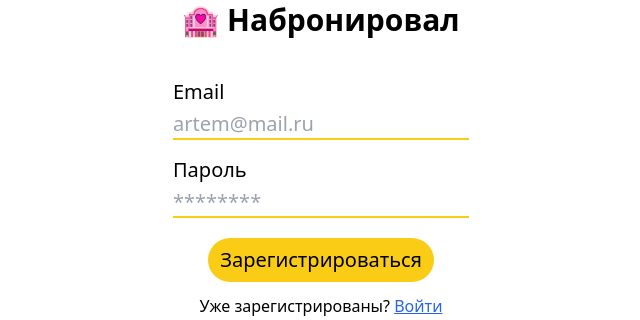
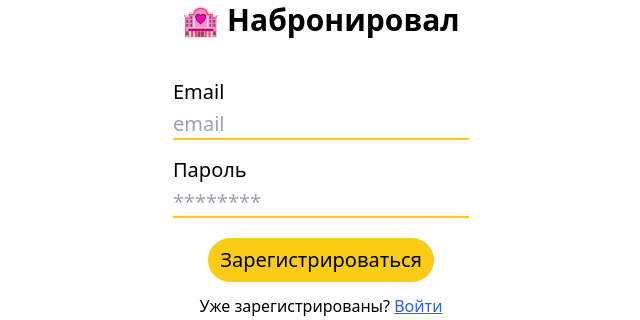
Before and after one commit to Sallo0/rooms-booking, a FastAPI app: template app/templates/auth/register.html in a window 1280 px wide. Shown: the part 337-657 px from the top of the page, without its empty margins (319-959 px from the left). Run offline with FastAPI, Linux system fonts and the light colour scheme; the template is opened without the code that fills it, so the values that code supplies are empty; parts of the project's set-up code (start-up, migrations or seed data) failed here and were passed over; some libraries are stand-ins or nearby versions.

Commit message:
change email placeholder

```diff
--- a/app/templates/auth/login.html
+++ b/app/templates/auth/login.html
@@ -33,7 +33,7 @@
         <div>
             <div class="flex flex-col items-start text-xl mb-5">
                 <label for="email" class="mb-1">Email</label>
-                <input class="border-b-2 border-yellow-400 mb-4" id="email" name="email" type="text" value="" placeholder="artem@mail.ru">
+                <input class="border-b-2 border-yellow-400 mb-4" id="email" name="email" type="text" value="" placeholder="email">
 
                 <label for="password" class="mb-1">Пароль</label>
                 <input class="border-b-2 border-yellow-400" id="password" name="password" type="password" value="" placeholder="********">
--- a/app/templates/auth/register.html
+++ b/app/templates/auth/register.html
@@ -27,7 +27,7 @@
         <div>
             <div class="flex flex-col items-start text-xl mb-5">
                 <label for="email" class="mb-1">Email</label>
-                <input class="border-b-2 border-yellow-400 mb-4" id="email" name="email" type="text" value="" placeholder="artem@mail.ru">
+                <input class="border-b-2 border-yellow-400 mb-4" id="email" name="email" type="text" value="" placeholder="email">
 
                 <label for="password" class="mb-1">Пароль</label>
                 <input class="border-b-2 border-yellow-400" id="password" name="password" type="password" value="" placeholder="********">
```
